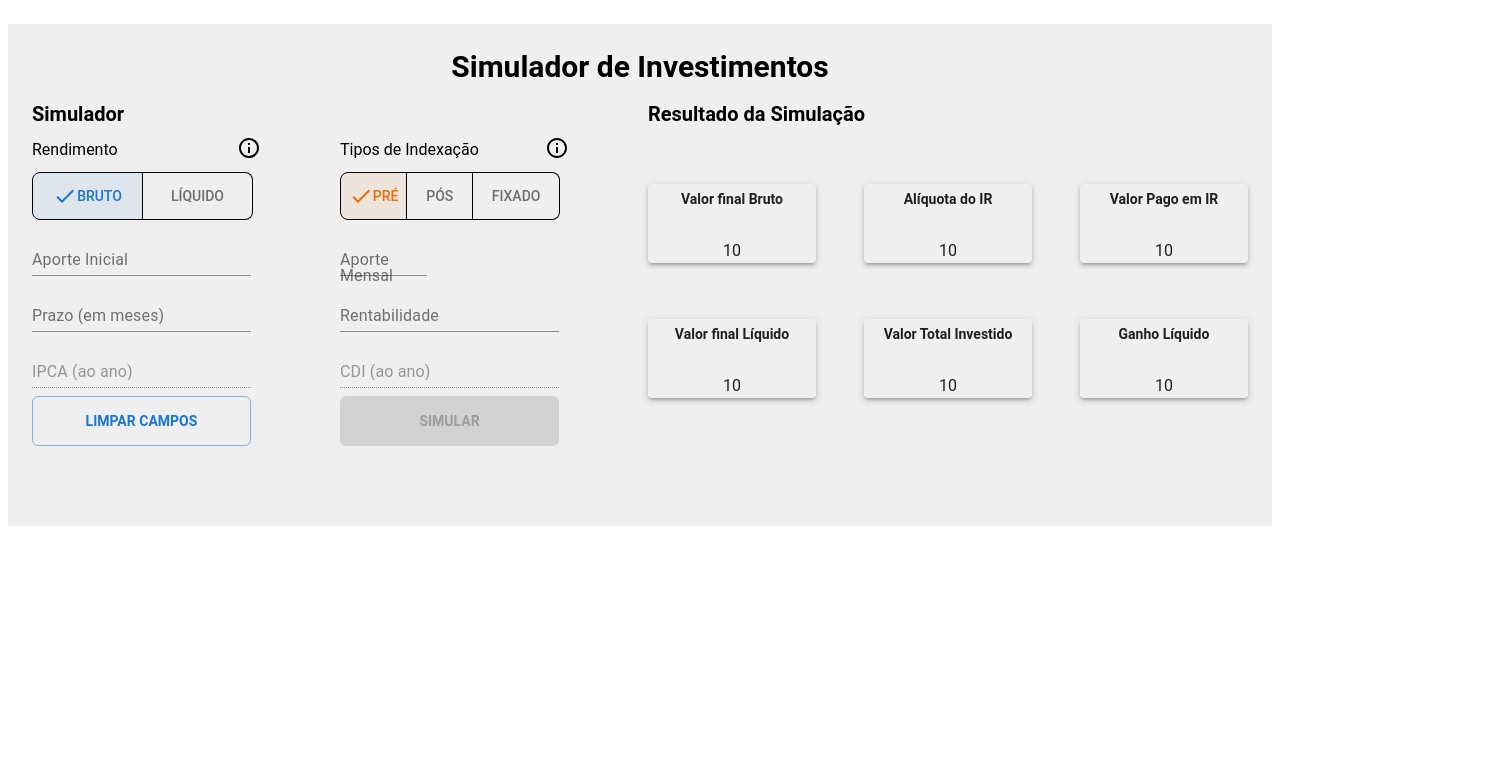
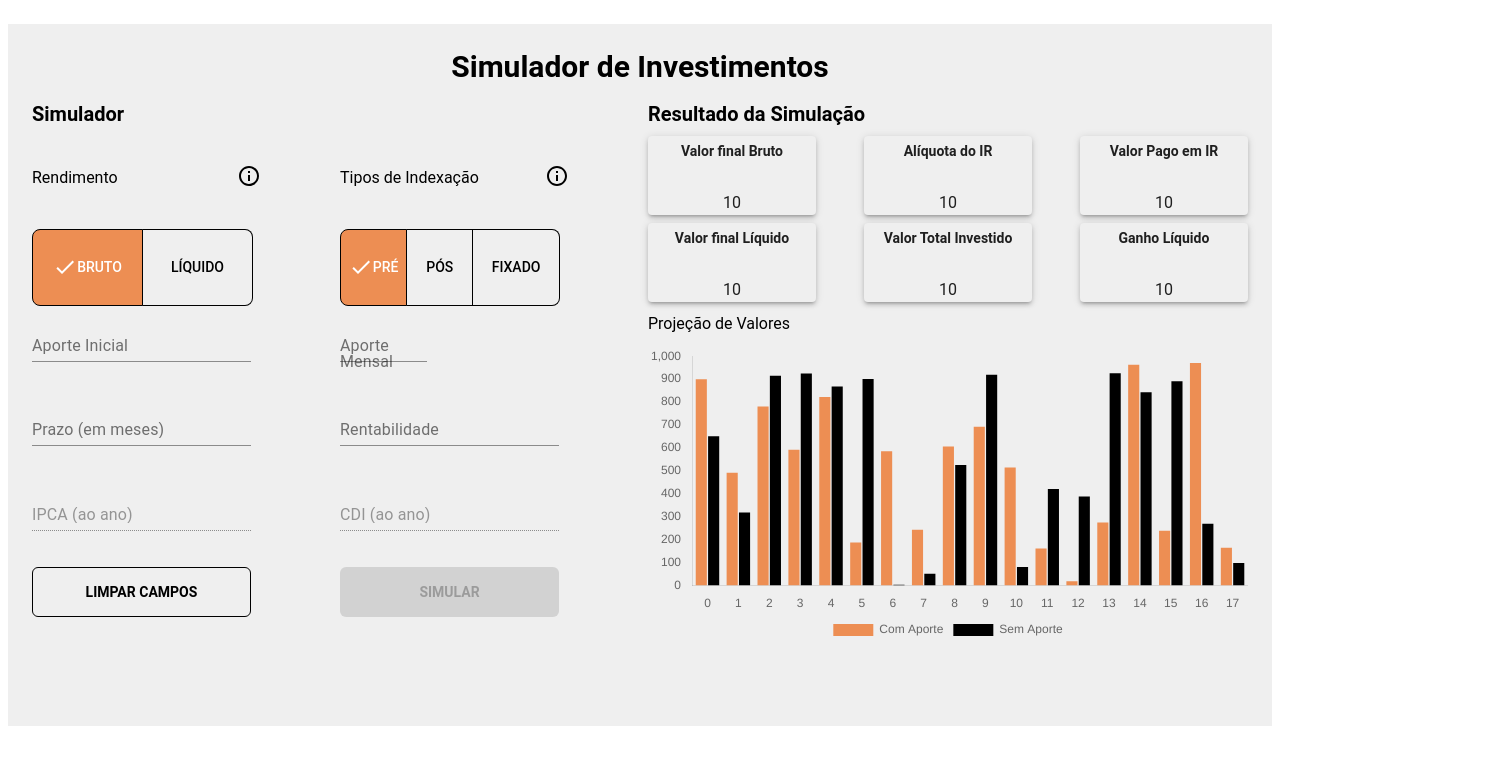
Before and after one commit to elianacris/simulador-eqi, a React (Create React App) app: page / in a window 1280 px wide. Shown: the top 764 px of the page, 1488 px wide, since content can reach past the window. Built offline with nearby package versions, Linux system fonts and the light colour scheme; no server answers.

Commit message:
estilização dos botoẽs, e instalação da lib para o gráfico

```diff
--- a/package.json
+++ b/package.json
@@ -14,7 +14,10 @@
     "@testing-library/react": "^12.1.2",
     "@testing-library/user-event": "^13.5.0",
     "axios": "^0.25.0",
+    "chart.js": "^3.7.0",
+    "faker": "^5.5.3",
     "react": "^17.0.2",
+    "react-chartjs-2": "^4.0.1",
     "react-dom": "^17.0.2",
     "react-hook-form": "^7.25.3",
     "react-input-mask": "^2.0.4",
--- a/src/App.js
+++ b/src/App.js
@@ -16,6 +16,8 @@ import { getSimulator } from "./services/simulations";
 import InputMaskRHF from "./components/RHF/InputMaskRHF";
 import InputCurrencyRHF from "./components/RHF/InputCurrencyRHF";
 import Card from "./components/Card/Card";
+import { Grafic } from "./components/Grafic/Grafic";
+
 
 
 const mode = 'all';
@@ -68,28 +70,32 @@ function App() {
   const [salaryType, setSalaryType] = useState('bruto');
   const [incomeType, setIncomeType] = useState('pre');
 
-  // useEffect(() => {
-  //   getIndicators()
-  //     .then((response) => {
-  //       form.setValue('cdi', response.data.find(f => f.nome === 'cdi').valor);
-  //       form.setValue('ipca', response.data.find(f => f.nome === 'ipca').valor);
-  //     })
-  //     .catch((error) => {
-  //       console.log('Error ao buscar indicadores')
-  //     })
-  //   getSimulator()
-  // }, [])
+  useEffect(() => {
+    getIndicators()
+      .then((response) => {
+        form.setValue('cdi', response.data.find(f => f.nome === 'cdi').valor);
+        form.setValue('ipca', response.data.find(f => f.nome === 'ipca').valor);
+      })
+      .catch((error) => {
+        console.log('Error ao buscar indicadores')
+      })
+    getSimulator()
+  }, [])
 
   const onSubmit = () => {
     console.log(form.getValues())
   }
   const handleSalaryType = (event, newSelect) => {
-    console.log(newSelect)
+    if (newSelect !== null) {
       setSalaryType(newSelect);
+    }
 
   };
+
   const handleIncomeType = (event, newSelect) => {
+    if (newSelect !== null) {
       setIncomeType(newSelect);
+    }
   }
 
   return (
@@ -131,7 +137,6 @@ function App() {
               rowGap: 1,
               columnGap: 2,
               gridColumn: 'span 6'
-
             }}
           >
 
@@ -194,33 +199,37 @@ function App() {
               value={salaryType}
               exclusive
               onChange={handleSalaryType}
-              color='primary'
+              touchRippleRef={salaryType}
               sx={{
-                gridColumn: 'span 3',
-
+                gridColumn: 'span 3'
               }}
             >
-              <ToggleButton sx={{
+              <ToggleButton
+
+                sx={{
                   borderBottomLeftRadius: '8px',
                   borderTopLeftRadius: '8px',
                   width: '38%',
                   borderColor: 'rgb(0,0,0) '
-              }} value="bruto" >
+                }}
+                value='bruto'>
                 {salaryType === 'bruto' && <DoneIcon />} Bruto</ToggleButton>
-              <ToggleButton sx={{
+              <ToggleButton
+
+                sx={{
                   borderBottomRightRadius: '8px',
                   borderTopRightRadius: '8px',
                   width: '38%',
                   borderColor: 'rgb(0,0,0) '
                 }}
-                value="liquido">
+                value='liquido'>
                 {salaryType === 'liquido' && <DoneIcon />}Líquido</ToggleButton>
             </ToggleButtonGroup>
 
             <ToggleButtonGroup
 
               value={incomeType}
-              exclusive
+              exclusive={true}
               onChange={handleIncomeType}
               sx={{
                 gridColumn: 'span 3'
@@ -232,14 +241,14 @@ function App() {
                   borderTopLeftRadius: '8px',
                   width: '23%',
                   borderColor: 'rgb(0,0,0) '
-                }} value="pre"  color='warning' >
+                }} value='pre' >
                 {incomeType === 'pre' && <DoneIcon />}PRÉ</ToggleButton>
 
               <ToggleButton
                 sx={{
                   width: '23%',
                   borderColor: 'rgb(0,0,0) '
-                }} value="pos"  color='secondary'>
+                }} value='pos' >
                 {incomeType === 'pos' && <DoneIcon />}PÓS</ToggleButton>
 
               <ToggleButton sx={{
@@ -247,7 +256,7 @@ function App() {
                 borderTopRightRadius: '8px',
                 width: '30%',
                 borderColor: 'rgb(0,0,0) '
-              }} value="fixado"  color='secondary'>
+              }} value='fixado' >
                 {incomeType === 'fixado' && <DoneIcon />}FIXADO</ToggleButton>
 
             </ToggleButtonGroup>
@@ -330,7 +339,15 @@ function App() {
                 height: '50px',
                 borderRadius: '6px',
                 fontWeight: 'bold',
-                fontSize: '14px'
+                fontSize: '14px',
+                borderColor: '#000000',
+                color: '#000000',
+                ':hover': {
+                  backgroundColor: '#ed8e53',
+                  color: '#000000',
+                  borderColor: '#000000',
+                },
+
               }}
               onClick={() => reset()}>
               Limpar campos
@@ -346,7 +363,14 @@ function App() {
                 height: '50px',
                 borderRadius: '6px',
                 fontWeight: 'bold',
-                fontSize: '14px'
+                fontSize: '14px',
+                backgroundColor: '#ed8e53',
+                color: '#000000',
+                ':hover': {
+                  backgroundColor: '#ed8e53',
+                  color: '#000000',
+                  borderColor: '#000000',
+                }
               }}
             >
               Simular
@@ -362,7 +386,6 @@ function App() {
               rowGap: 1,
               columnGap: 6,
               gridColumn: 'span 6'
-
             }}
           >
             <Typography
@@ -380,38 +403,56 @@ function App() {
             <Card title={'Valor final Bruto'} value={'10'}
               sx={{
                 gridColumn: 'span 2',
-
               }} />
 
             <Card title={'Alíquota do IR'} value={'10'}
               sx={{
                 gridColumn: 'span 2',
-
               }} />
 
             <Card title={'Valor Pago em IR'} value={'10'}
               sx={{
                 gridColumn: 'span 2',
+              }} />
 
-              }} />
 
             <Card title={'Valor final Líquido'} value={'10'}
               sx={{
                 gridColumn: 'span 2',
-
               }} />
 
             <Card title={'Valor Total Investido'} value={'10'}
               sx={{
                 gridColumn: 'span 2',
-
               }} />
 
             <Card title={'Ganho Líquido'} value={'10'}
               sx={{
                 gridColumn: 'span 2',
+              }} />
 
+            <Box
+              sx={{
+                display: "grid",
+                gridTemplateColumns: "repeat(6, 1fr)",
+                rowGap: 1,
+                columnGap: 6,
+                gridColumn: 'span 6'
+              }}
+            >
+              <Typography
+                variant="subtitle1"
+                textAlign={"left"}
+                sx={{ gridColumn: 'span 6' }}
+              >
+                Projeção de Valores
+              </Typography>
+              <Grafic
+                sx={{
+                  gridColumn: 'span 6',
                 }} />
+            </Box>
+
 
           </Box>
 
--- /dev/null
+++ b/src/components/Grafic/Grafic.js
@@ -0,0 +1,50 @@
+import React from 'react';
+import { Chart as ChartJS, CategoryScale, LinearScale, BarElement, Title, Tooltip, Legend, } from 'chart.js';
+import { Bar } from 'react-chartjs-2';
+import faker from 'faker';
+
+ChartJS.register(CategoryScale, LinearScale, BarElement, Title, Tooltip, Legend);
+
+export const options = {
+    responsive: true,
+    plugins: {
+        legend: {
+            position: 'bottom',
+        },
+    },
+    scales: {
+        x: {
+            grid: {
+                display: false,
+            },
+        },
+        y: {
+            grid: {
+                display: false,
+            },
+        },
+
+    },
+};
+
+const labels = [0, 1, 2, 3, 4, 5, 6, 7, 8, 9, 10, 11, 12, 13, 14, 15, 16, 17];
+
+export const data = {
+    labels,
+    datasets: [
+        {
+            label: "Com Aporte",
+            data: labels.map(() => faker.datatype.number({ min: 0, max: 1000 })),
+            backgroundColor: "#ed8e53"
+        },
+        {
+            label: "Sem Aporte",
+            data: labels.map(() => faker.datatype.number({ min: 0, max: 1000 })),
+            backgroundColor: "#000000"
+        }
+    ]
+};
+
+export function Grafic() {
+    return <Bar options={options} data={data} />;
+}
--- a/src/constants/theme.js
+++ b/src/constants/theme.js
@@ -2,5 +2,23 @@ import { createTheme } from '@mui/material/styles'
 export const theme = createTheme({
     typography: {
         fontFamily: 'Roboto, sans-serif;'
+    },
+    components: {
+        MuiToggleButton: {
+            styleOverrides: {
+                root: {
+                    color: '#000000',
+                    "&.Mui-selected": {
+                        backgroundColor: '#ed8e53',
+                        color: '#fff',
+                        ':hover': {
+                            backgroundColor: '#ed8e53',
+                            color: '#fff'
+                        }
+                    }
+                }
+
+            }
+        }
     }
 });
```
Also changed, not shown: 1 other file (tests, documents, lock files or other folders). Lines whose indentation alone changed are shown as unchanged.
